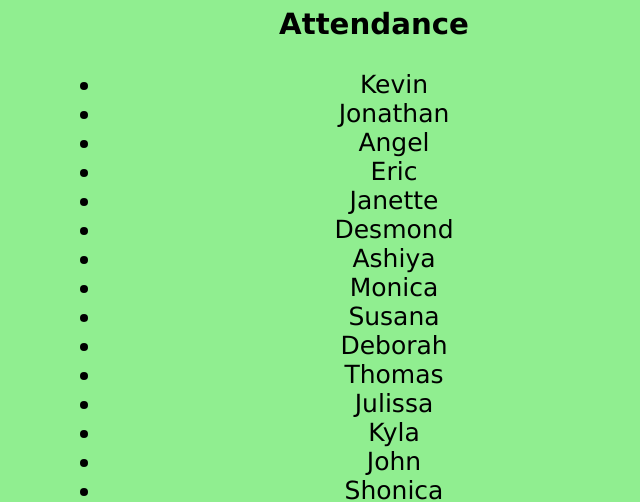
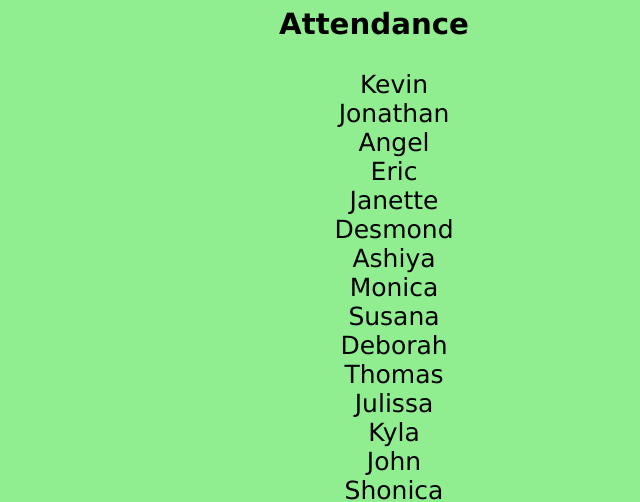
Before and after one commit to debidebi/debidebi.github.io, a plain HTML site: page index.html in a window 1280 px wide. Shown: the part 696-1198 px from the top of the page, without its empty margins (266-906 px from the left). Drawn offline with Linux system fonts and the light colour scheme.

Commit message:
Update rand.css

```diff
--- a/rand.css
+++ b/rand.css
@@ -18,7 +18,7 @@ body {
 
 ul{
   font-family: verdana;
-  text-decoration: none;
+  list-style: none;
 }
 
 button {
```
